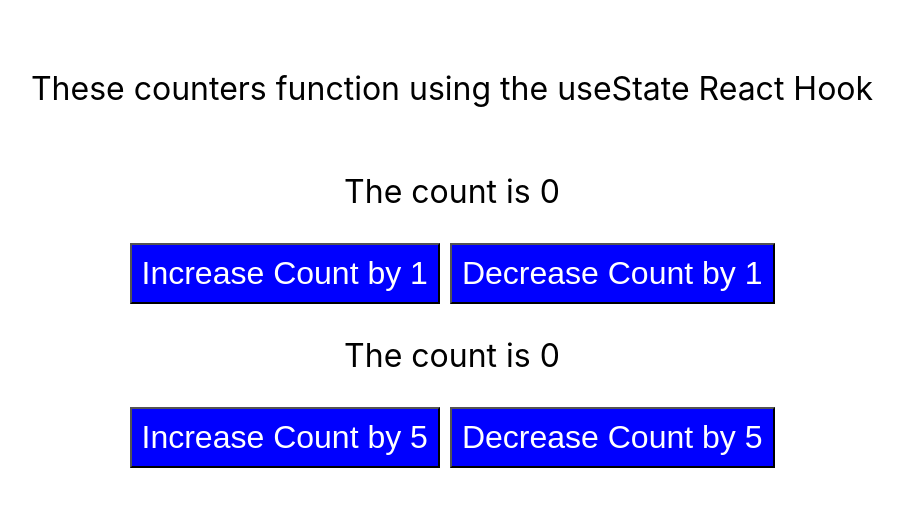
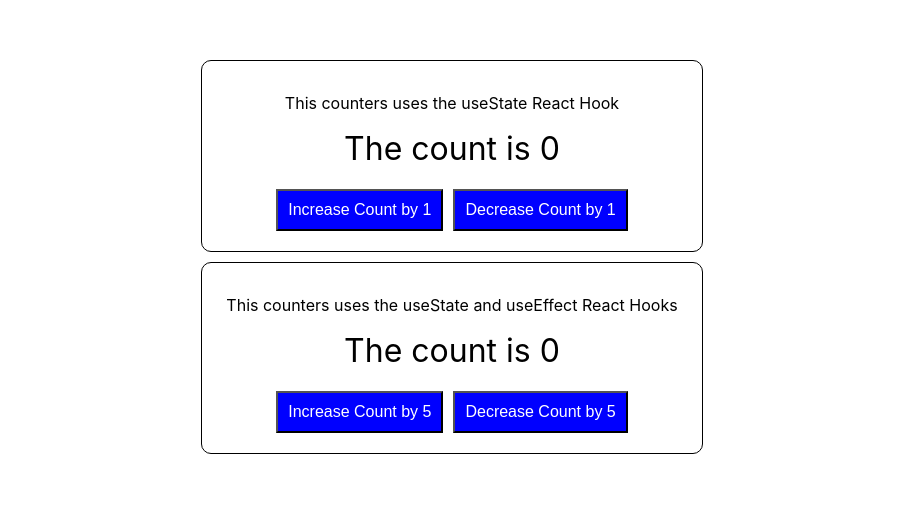
Before and after one commit to wchrapcynski/hooks-practice, a React (Create React App) app: page / in a window 1280 px wide. Shown: the part 148-654 px from the top of the page, without its empty margins (188-1091 px from the left). Built offline with nearby package versions, Linux system fonts and the light colour scheme.

Commit message:
Udated second counter to use useEffect hook

```diff
--- a/src/components/counter/Counter.css
+++ b/src/components/counter/Counter.css
@@ -7,9 +7,31 @@
     font-size: 2rem;
 }
 
+.counter-one, .counter-five {
+    border: 1px solid black;
+    border-radius: 10px;
+    -webkit-border-radius: 10px;
+    -moz-border-radius: 10px;
+    -ms-border-radius: 10px;
+    -o-border-radius: 10px;
+    padding-bottom: 20px;
+    margin-top: 10px;
+    width: 500px;
+}
+
+p {
+    margin-block-start: 0.5em;
+    margin-block-end: 0.5em;
+}
+
+.counter-description {
+    font-size: 1rem;
+    margin: 2em 0 0 0;
+}
+
 button {
     margin: 0 5px;
-    font-size: 2rem;
+    font-size: 1rem;
     padding: 10px;
     background-color: blue;
     color: white;
--- a/src/components/counter/Counter.js
+++ b/src/components/counter/Counter.js
@@ -1,4 +1,4 @@
-import React, { useState } from 'react';
+import React, { useState, useEffect } from 'react';
 import './Counter.css'
 
 function NumberCounter() {
@@ -10,11 +10,17 @@ function NumberCounter() {
     const [countByOne, setCountOne] = useState(0);
     const [countByFive, setCountFive] = useState(0);
 
+    // Similar to componentDidMount and coponentDidUpdate
+    useEffect(() => {
+      // This querySlector updates the counter display for the countByFive variable.
+      document.querySelector(".counter-display-five").innerHTML = `The count is ${countByFive}`;
+    })
+
     return (
       <div className="counter-block">
         {/* This is the countByOne counter. */}
-        <p>These counters function using the useState React Hook</p>
         <div className="counter-one">
+          <p className="counter-description">This counters uses the useState React Hook</p>
           <p>The count is {countByOne}</p>
           <button onClick={() => setCountOne(countByOne + 1)}>
             Increase Count by 1
@@ -28,7 +34,8 @@ function NumberCounter() {
         </div>
         {/* This is the countByFive counter */}
         <div className="counter-five">
-          <p>The count is {countByFive}</p>
+          <p className="counter-description">This counters uses the useState and useEffect React Hooks</p>
+          <p className="counter-display-five"></p>
           <button onClick={() => setCountFive(countByFive + 5)}>
             Increase Count by 5
           </button>
```
